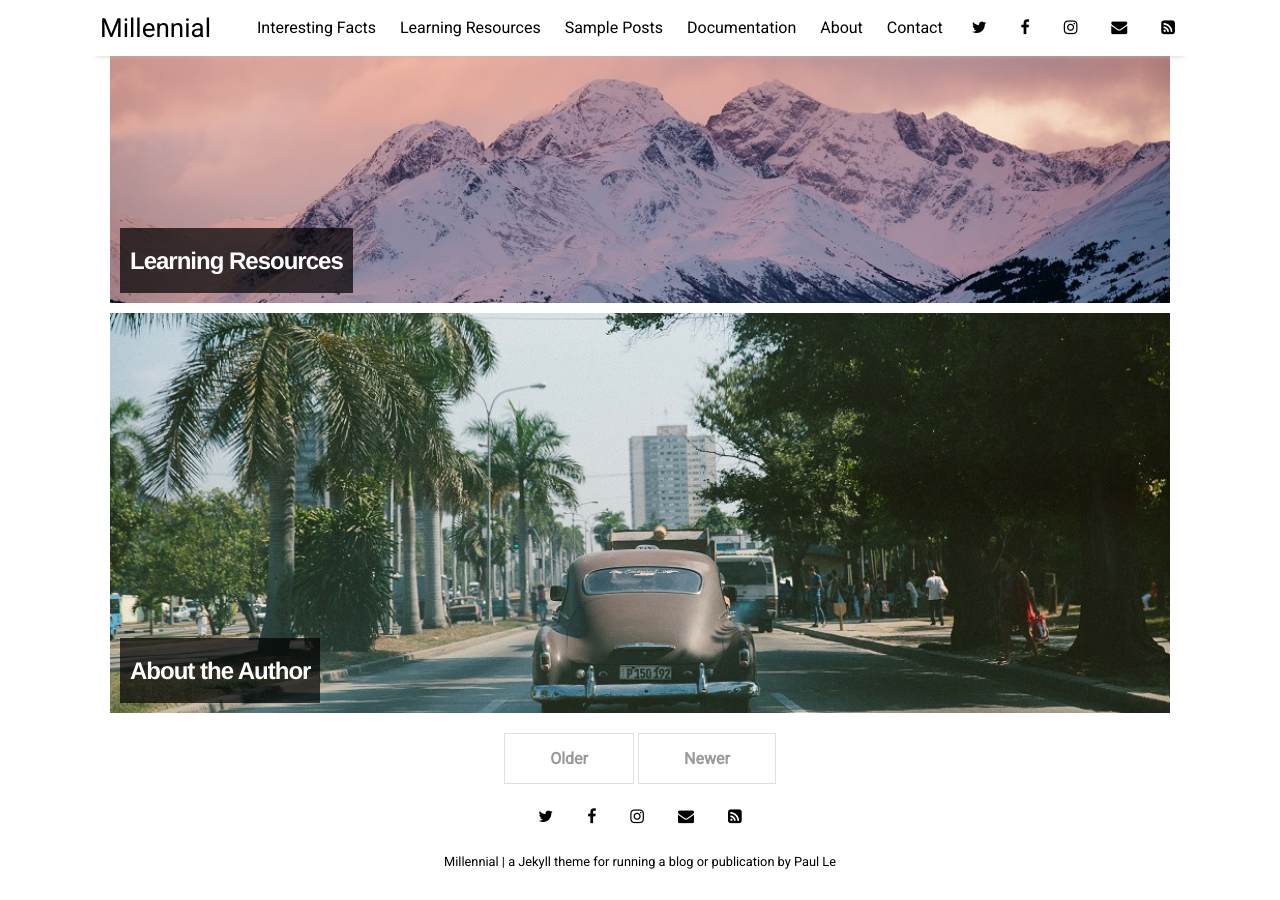
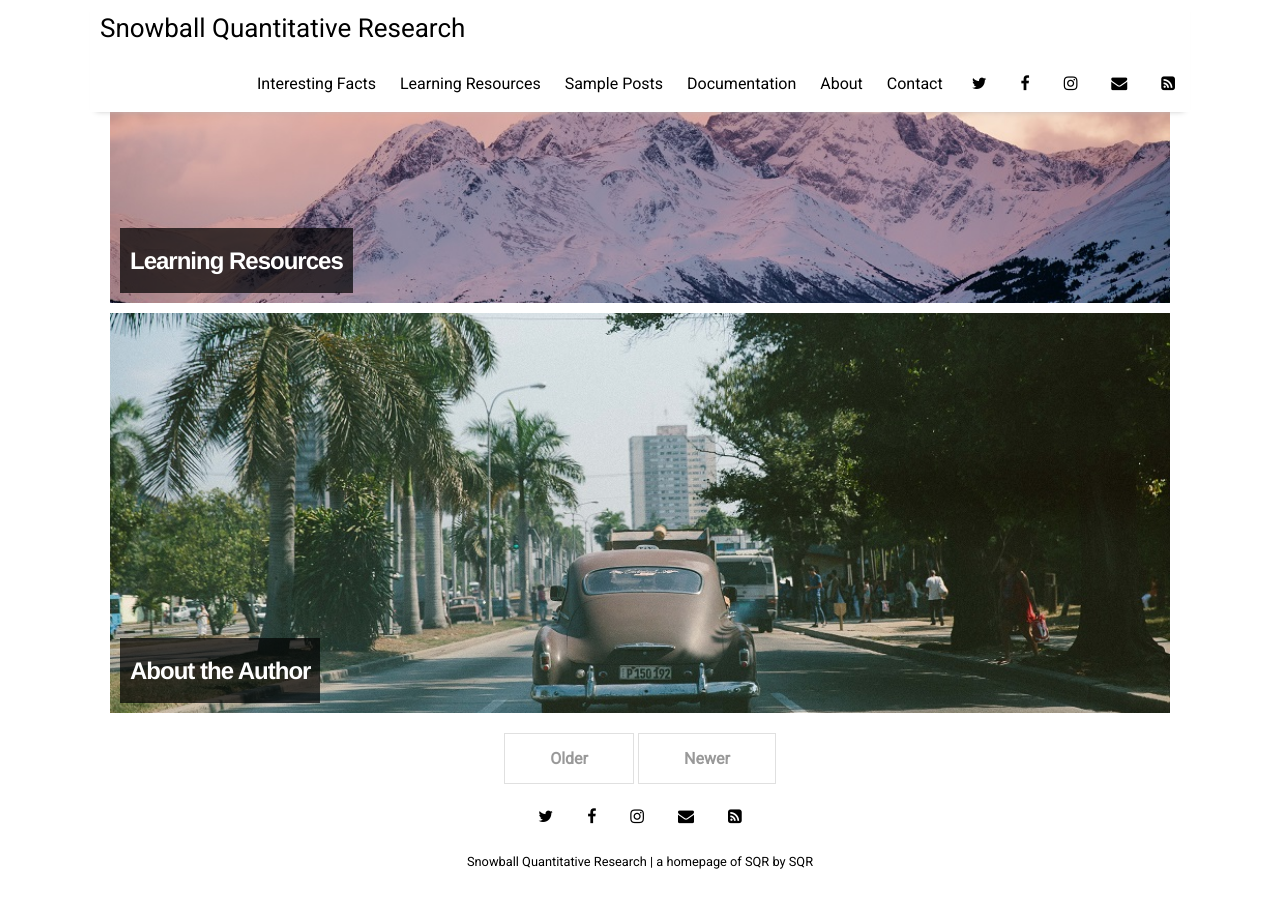
Before and after one commit to snowballquantitative/snowballquantitative.github.io, a Jekyll site: the page built from index.html, in a window 1280 px wide and 900 px high, scrolled down 1398 px. Built offline with Jekyll 4.4.1, drawn with Linux system fonts in a browser that asks for light colours; nearby versions of some CDN libraries; the list of posts is cut into pages by our own code.

Commit message:
Update _config.yml

```diff
--- a/_config.yml
+++ b/_config.yml
@@ -14,9 +14,9 @@ sass:
   style: :nested
 
 # Customise atom feed settings (this is where Jekyll-Feed gets configuration information)
-title:		           "Millennial"
-description:	       "a Jekyll theme for running a blog or publication"
-author:              "Paul Le"
+title:		           "Snowball Quantitative Research"
+description:	       "a homepage of SQR"
+author:              "SQR"
 
 # RSS 2.0 can be used instead of Atom by uncommenting following two lines
 #feed:
```
